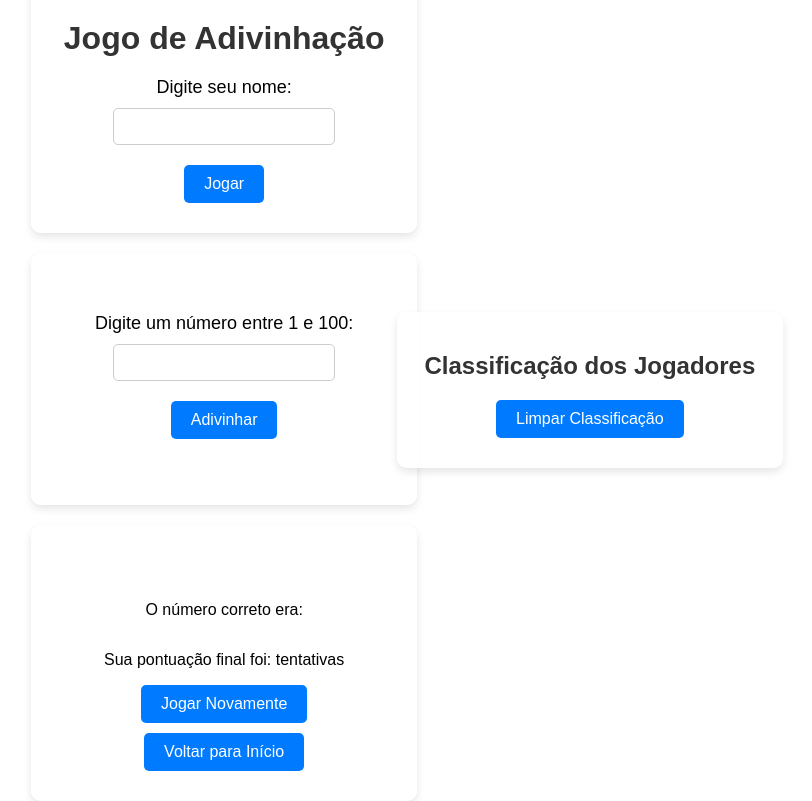
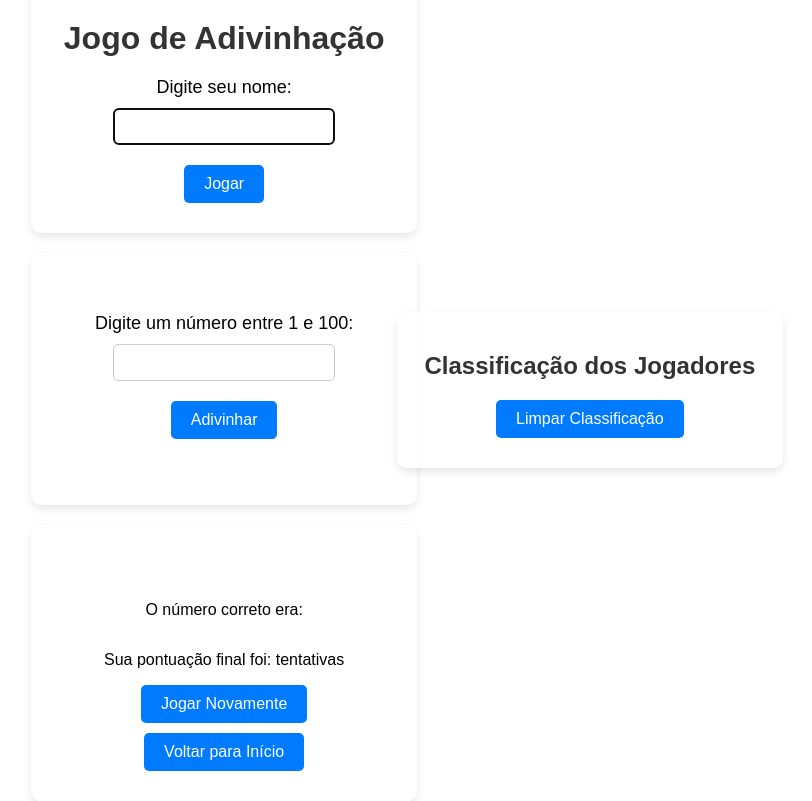
Before and after one commit to rafaelmoraesx/Jogo2.0, a plain HTML site: page index.html in a window 1280 px wide. Shown: the whole page, without its empty margins (223-1035 px from the left). Drawn offline with Linux system fonts and the light colour scheme.

Commit message:
Update index.html

```diff
--- a/index.html
+++ b/index.html
@@ -12,7 +12,7 @@
             <h1>Jogo de Adivinhação</h1>
             <form id="start-form">
                 <label for="playerName">Digite seu nome:</label>
-                <input type="text" id="playerName" required>
+                <input type="text" id="playerName" required autofocus>
                 <button type="submit">Jogar</button>
             </form>
         </div>
```
